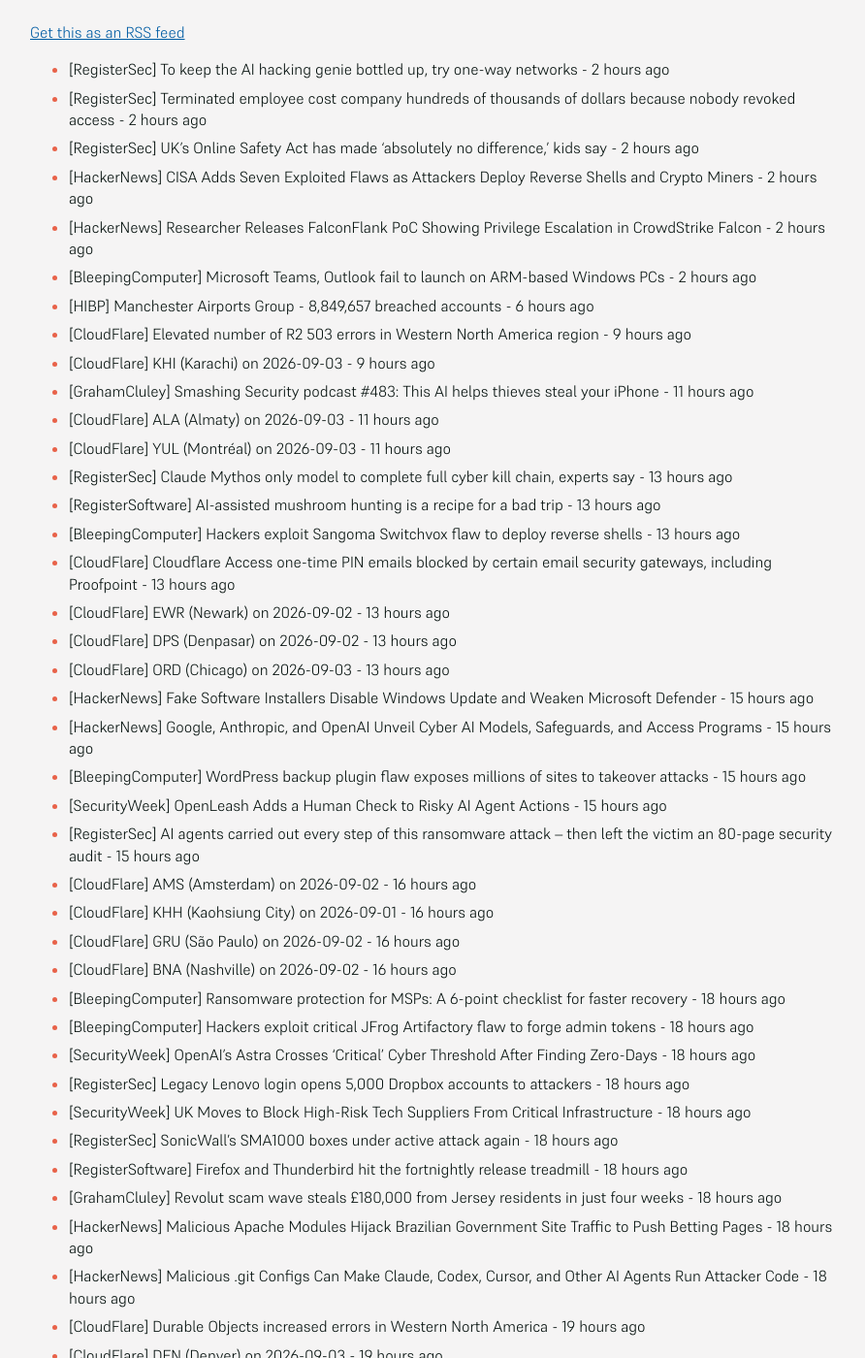
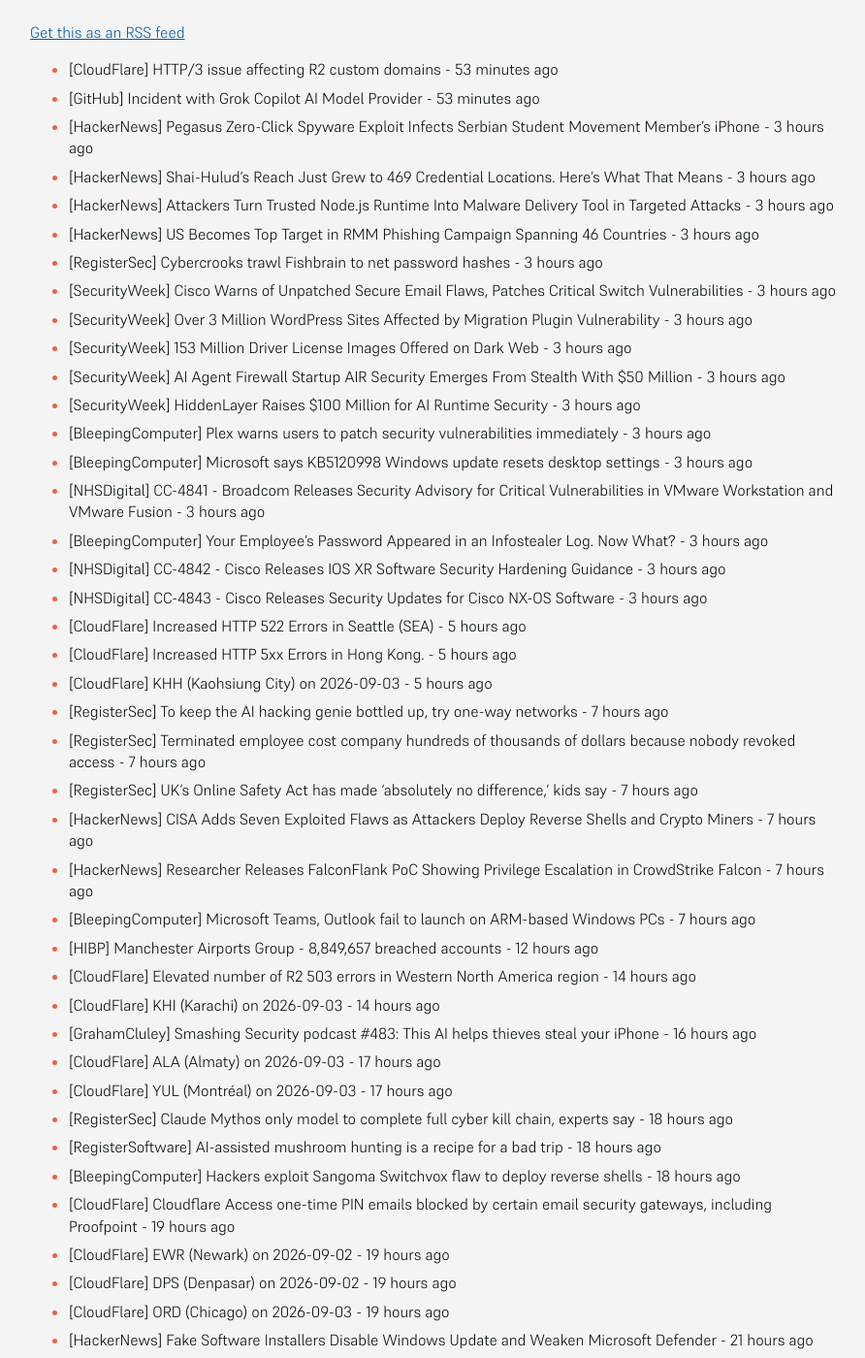
Before and after one commit to SecOpsNews/news, a Jekyll site: the page built from index.md, in a window 1280 px wide and 1400 px high, scrolled down 214 px. Shown: the whole window at 97% size, without its empty margins (193-1085 px from the left). Built offline with Jekyll 4.4.1, drawn with Linux system fonts in a browser that asks for light colours; some of the changed text lies outside the part shown.

Commit message:
New Feed

```diff
--- a/index.md
+++ b/index.md
@@ -9,72 +9,93 @@ description: Latest Updates
 
 <!-- SecOps start -->
 
-- [RegisterSec] To keep the AI hacking genie bottled up, try one-way networks - 2 hours ago
-- [RegisterSec] Terminated employee cost company hundreds of thousands of dollars because nobody revoked access - 2 hours ago
-- [RegisterSec] UK's Online Safety Act has made 'absolutely no difference,' kids say - 2 hours ago
-- [HackerNews] CISA Adds Seven Exploited Flaws as Attackers Deploy Reverse Shells and Crypto Miners - 2 hours ago
-- [HackerNews] Researcher Releases FalconFlank PoC Showing Privilege Escalation in CrowdStrike Falcon - 2 hours ago
-- [BleepingComputer] Microsoft Teams, Outlook fail to launch on ARM-based Windows PCs - 2 hours ago
-- [HIBP] Manchester Airports Group - 8,849,657 breached accounts - 6 hours ago
-- [CloudFlare] Elevated number of R2 503 errors in Western North America region - 9 hours ago
-- [CloudFlare] KHI (Karachi) on 2026-09-03 - 9 hours ago
-- [GrahamCluley] Smashing Security podcast #483: This AI helps thieves steal your iPhone - 11 hours ago
-- [CloudFlare] ALA (Almaty) on 2026-09-03 - 11 hours ago
-- [CloudFlare] YUL (Montréal) on 2026-09-03 - 11 hours ago
-- [RegisterSec] Claude Mythos only model to complete full cyber kill chain, experts say - 13 hours ago
-- [RegisterSoftware] AI-assisted mushroom hunting is a recipe for a bad trip - 13 hours ago
-- [BleepingComputer] Hackers exploit Sangoma Switchvox flaw to deploy reverse shells - 13 hours ago
-- [CloudFlare] Cloudflare Access one-time PIN emails blocked by certain email security gateways, including Proofpoint - 13 hours ago
-- [CloudFlare] EWR (Newark) on 2026-09-02 - 13 hours ago
-- [CloudFlare] DPS (Denpasar) on 2026-09-02 - 13 hours ago
-- [CloudFlare] ORD (Chicago) on 2026-09-03 - 13 hours ago
-- [HackerNews] Fake Software Installers Disable Windows Update and Weaken Microsoft Defender - 15 hours ago
-- [HackerNews] Google, Anthropic, and OpenAI Unveil Cyber AI Models, Safeguards, and Access Programs - 15 hours ago
-- [BleepingComputer] WordPress backup plugin flaw exposes millions of sites to takeover attacks - 15 hours ago
-- [SecurityWeek] OpenLeash Adds a Human Check to Risky AI Agent Actions - 15 hours ago
-- [RegisterSec] AI agents carried out every step of this ransomware attack – then left the victim an 80-page security audit - 15 hours ago
-- [CloudFlare] AMS (Amsterdam) on 2026-09-02 - 16 hours ago
-- [CloudFlare] KHH (Kaohsiung City) on 2026-09-01 - 16 hours ago
-- [CloudFlare] GRU (São Paulo) on 2026-09-02 - 16 hours ago
-- [CloudFlare] BNA (Nashville) on 2026-09-02 - 16 hours ago
-- [BleepingComputer] Ransomware protection for MSPs: A 6-point checklist for faster recovery - 18 hours ago
-- [BleepingComputer] Hackers exploit critical JFrog Artifactory flaw to forge admin tokens - 18 hours ago
-- [SecurityWeek] OpenAI’s Astra Crosses ‘Critical’ Cyber Threshold After Finding Zero-Days - 18 hours ago
-- [RegisterSec] Legacy Lenovo login opens 5,000 Dropbox accounts to attackers - 18 hours ago
-- [SecurityWeek] UK Moves to Block High-Risk Tech Suppliers From Critical Infrastructure - 18 hours ago
-- [RegisterSec] SonicWall's SMA1000 boxes under active attack again - 18 hours ago
-- [RegisterSoftware] Firefox and Thunderbird hit the fortnightly release treadmill - 18 hours ago
-- [GrahamCluley] Revolut scam wave steals £180,000 from Jersey residents in just four weeks - 18 hours ago
-- [HackerNews] Malicious Apache Modules Hijack Brazilian Government Site Traffic to Push Betting Pages - 18 hours ago
-- [HackerNews] Malicious .git Configs Can Make Claude, Codex, Cursor, and Other AI Agents Run Attacker Code - 18 hours ago
-- [CloudFlare] Durable Objects increased errors in Western North America - 19 hours ago
-- [CloudFlare] DEN (Denver) on 2026-09-03 - 19 hours ago
-- [CloudFlare] SAN (San Diego) on 2026-09-03 - 19 hours ago
-- [CloudFlare] IAD (Ashburn) on 2026-09-03 - 19 hours ago
-- [CloudFlare] AMS (Amsterdam) on 2026-09-06 - 19 hours ago
-- [CloudFlare] AMS (Amsterdam) on 2026-09-07 - 19 hours ago
-- [CloudFlare] AMS (Amsterdam) on 2026-09-08 - 19 hours ago
-- [NHSDigital] CC-4840 - Exploitation of Zero-Day Vulnerabilities in SonicWall SMA1000 Series Appliances - 22 hours ago
-- [BleepingComputer] US charges Russian for infecting 80,000 freelancers with malware - 22 hours ago
-- [BleepingComputer] Microsoft Defender flags legitimate Google search links as malicious - 22 hours ago
-- [BleepingComputer] Dropbox accounts breached through Lenovo email verification flaw - 22 hours ago
-- [HackerNews] Extradited Russian Hacker Faces Charges Over Excel Malware Campaign That Infected Thousands - 22 hours ago
-- [HackerNews] GeoNetwork Fixes Unauthenticated RCE Chain Affecting Government Geoportal Backends - 22 hours ago
-- [HackerNews] Attackers Exploit Two SonicWall SMA 1000 Zero-Days That May Form an Attack Chain - 22 hours ago
-- [HackerNews] How to Secure Enterprise AI: From Adoption to Incident Readiness - 22 hours ago
-- [HackerNews] Meta Ads Push StreamRat Android Trojan That Can Gain Near-Complete Device Control - 22 hours ago
-- [HackerNews] BGP Hijack Delivers Malicious Virtualizor Update That Establishes Persistent Root Access - 22 hours ago
-- [SecurityWeek] Chrome and Firefox Updates Patch Dozens of Vulnerabilities - 22 hours ago
-- [HIBP] Manchester Airports Group - 8,728,451 breached accounts - 22 hours ago
-- [SecurityWeek] OpenAI’s Astra Becomes First Model to Cross Critical Cybersecurity Threshold - 22 hours ago
-- [SecurityWeek] Malicious Virtualizor Update Served via BGP Hijacking - 22 hours ago
-- [SecurityWeek] Anthropic Details Response to Security Incidents, Unveils Enterprise Safeguards - 22 hours ago
-- [SecurityWeek] Exploit Published for Fresh Cleo Harmony Vulnerability - 22 hours ago
-- [SecurityWeek] Rockwell Automation Patches Over a Dozen Vulnerabilities Across Products - 22 hours ago
-- [RegisterSec] UK cyber bill targets AI users, not the vendors building it - 22 hours ago
-- [CloudFlare] Increased latency in Taipei - 23 hours ago
-- [CloudFlare] TPA (Tampa) on 2026-09-03 - 23 hours ago
-- [CloudFlare] AMS (Amsterdam) on 2026-09-09 - 23 hours ago
+- [CloudFlare] HTTP/3 issue affecting R2 custom domains - 53 minutes ago
+- [GitHub] Incident with Grok Copilot AI Model Provider - 53 minutes ago
+- [HackerNews] Pegasus Zero-Click Spyware Exploit Infects Serbian Student Movement Member's iPhone - 3 hours ago
+- [HackerNews] Shai-Hulud's Reach Just Grew to 469 Credential Locations. Here's What That Means - 3 hours ago
+- [HackerNews] Attackers Turn Trusted Node.js Runtime Into Malware Delivery Tool in Targeted Attacks - 3 hours ago
+- [HackerNews] US Becomes Top Target in RMM Phishing Campaign Spanning 46 Countries - 3 hours ago
+- [RegisterSec] Cybercrooks trawl Fishbrain to net password hashes - 3 hours ago
+- [SecurityWeek] Cisco Warns of Unpatched Secure Email Flaws, Patches Critical Switch Vulnerabilities - 3 hours ago
+- [SecurityWeek] Over 3 Million WordPress Sites Affected by Migration Plugin Vulnerability - 3 hours ago
+- [SecurityWeek] 153 Million Driver License Images Offered on Dark Web - 3 hours ago
+- [SecurityWeek] AI Agent Firewall Startup AIR Security Emerges From Stealth With $50 Million - 3 hours ago
+- [SecurityWeek] HiddenLayer Raises $100 Million for AI Runtime Security - 3 hours ago
+- [BleepingComputer] Plex warns users to patch security vulnerabilities immediately - 3 hours ago
+- [BleepingComputer] Microsoft says KB5120998 Windows update resets desktop settings - 3 hours ago
+- [NHSDigital] CC-4841 - Broadcom Releases Security Advisory for Critical Vulnerabilities in VMware Workstation and VMware Fusion - 3 hours ago
+- [BleepingComputer] Your Employee’s Password Appeared in an Infostealer Log. Now What? - 3 hours ago
+- [NHSDigital] CC-4842 - Cisco Releases IOS XR Software Security Hardening Guidance - 3 hours ago
+- [NHSDigital] CC-4843 - Cisco Releases Security Updates for Cisco NX-OS Software - 3 hours ago
+- [CloudFlare] Increased HTTP 522 Errors  in Seattle (SEA) - 5 hours ago
+- [CloudFlare] Increased HTTP 5xx Errors in Hong Kong. - 5 hours ago
+- [CloudFlare] KHH (Kaohsiung City) on 2026-09-03 - 5 hours ago
+- [RegisterSec] To keep the AI hacking genie bottled up, try one-way networks - 7 hours ago
+- [RegisterSec] Terminated employee cost company hundreds of thousands of dollars because nobody revoked access - 7 hours ago
+- [RegisterSec] UK's Online Safety Act has made 'absolutely no difference,' kids say - 7 hours ago
+- [HackerNews] CISA Adds Seven Exploited Flaws as Attackers Deploy Reverse Shells and Crypto Miners - 7 hours ago
+- [HackerNews] Researcher Releases FalconFlank PoC Showing Privilege Escalation in CrowdStrike Falcon - 7 hours ago
+- [BleepingComputer] Microsoft Teams, Outlook fail to launch on ARM-based Windows PCs - 7 hours ago
+- [HIBP] Manchester Airports Group - 8,849,657 breached accounts - 12 hours ago
+- [CloudFlare] Elevated number of R2 503 errors in Western North America region - 14 hours ago
+- [CloudFlare] KHI (Karachi) on 2026-09-03 - 14 hours ago
+- [GrahamCluley] Smashing Security podcast #483: This AI helps thieves steal your iPhone - 16 hours ago
+- [CloudFlare] ALA (Almaty) on 2026-09-03 - 17 hours ago
+- [CloudFlare] YUL (Montréal) on 2026-09-03 - 17 hours ago
+- [RegisterSec] Claude Mythos only model to complete full cyber kill chain, experts say - 18 hours ago
+- [RegisterSoftware] AI-assisted mushroom hunting is a recipe for a bad trip - 18 hours ago
+- [BleepingComputer] Hackers exploit Sangoma Switchvox flaw to deploy reverse shells - 18 hours ago
+- [CloudFlare] Cloudflare Access one-time PIN emails blocked by certain email security gateways, including Proofpoint - 19 hours ago
+- [CloudFlare] EWR (Newark) on 2026-09-02 - 19 hours ago
+- [CloudFlare] DPS (Denpasar) on 2026-09-02 - 19 hours ago
+- [CloudFlare] ORD (Chicago) on 2026-09-03 - 19 hours ago
+- [HackerNews] Fake Software Installers Disable Windows Update and Weaken Microsoft Defender - 21 hours ago
+- [HackerNews] Google, Anthropic, and OpenAI Unveil Cyber AI Models, Safeguards, and Access Programs - 21 hours ago
+- [BleepingComputer] WordPress backup plugin flaw exposes millions of sites to takeover attacks - 21 hours ago
+- [SecurityWeek] OpenLeash Adds a Human Check to Risky AI Agent Actions - 21 hours ago
+- [RegisterSec] AI agents carried out every step of this ransomware attack – then left the victim an 80-page security audit - 21 hours ago
+- [CloudFlare] AMS (Amsterdam) on 2026-09-02 - 21 hours ago
+- [CloudFlare] KHH (Kaohsiung City) on 2026-09-01 - 21 hours ago
+- [CloudFlare] GRU (São Paulo) on 2026-09-02 - 21 hours ago
+- [CloudFlare] BNA (Nashville) on 2026-09-02 - 21 hours ago
+- [BleepingComputer] Ransomware protection for MSPs: A 6-point checklist for faster recovery - 1 day ago
+- [BleepingComputer] Hackers exploit critical JFrog Artifactory flaw to forge admin tokens - 1 day ago
+- [SecurityWeek] OpenAI’s Astra Crosses ‘Critical’ Cyber Threshold After Finding Zero-Days - 1 day ago
+- [RegisterSec] Legacy Lenovo login opens 5,000 Dropbox accounts to attackers - 1 day ago
+- [SecurityWeek] UK Moves to Block High-Risk Tech Suppliers From Critical Infrastructure - 1 day ago
+- [RegisterSec] SonicWall's SMA1000 boxes under active attack again - 1 day ago
+- [RegisterSoftware] Firefox and Thunderbird hit the fortnightly release treadmill - 1 day ago
+- [GrahamCluley] Revolut scam wave steals £180,000 from Jersey residents in just four weeks - 1 day ago
+- [HackerNews] Malicious Apache Modules Hijack Brazilian Government Site Traffic to Push Betting Pages - 1 day ago
+- [HackerNews] Malicious .git Configs Can Make Claude, Codex, Cursor, and Other AI Agents Run Attacker Code - 1 day ago
+- [CloudFlare] Durable Objects increased errors in Western North America - 1 day ago
+- [CloudFlare] DEN (Denver) on 2026-09-03 - 1 day ago
+- [CloudFlare] SAN (San Diego) on 2026-09-03 - 1 day ago
+- [CloudFlare] IAD (Ashburn) on 2026-09-03 - 1 day ago
+- [CloudFlare] AMS (Amsterdam) on 2026-09-06 - 1 day ago
+- [CloudFlare] AMS (Amsterdam) on 2026-09-07 - 1 day ago
+- [CloudFlare] AMS (Amsterdam) on 2026-09-08 - 1 day ago
+- [NHSDigital] CC-4840 - Exploitation of Zero-Day Vulnerabilities in SonicWall SMA1000 Series Appliances - 1 day ago
+- [BleepingComputer] US charges Russian for infecting 80,000 freelancers with malware - 1 day ago
+- [BleepingComputer] Microsoft Defender flags legitimate Google search links as malicious - 1 day ago
+- [BleepingComputer] Dropbox accounts breached through Lenovo email verification flaw - 1 day ago
+- [HackerNews] Extradited Russian Hacker Faces Charges Over Excel Malware Campaign That Infected Thousands - 1 day ago
+- [HackerNews] GeoNetwork Fixes Unauthenticated RCE Chain Affecting Government Geoportal Backends - 1 day ago
+- [HackerNews] Attackers Exploit Two SonicWall SMA 1000 Zero-Days That May Form an Attack Chain - 1 day ago
+- [HackerNews] How to Secure Enterprise AI: From Adoption to Incident Readiness - 1 day ago
+- [HackerNews] Meta Ads Push StreamRat Android Trojan That Can Gain Near-Complete Device Control - 1 day ago
+- [HackerNews] BGP Hijack Delivers Malicious Virtualizor Update That Establishes Persistent Root Access - 1 day ago
+- [SecurityWeek] Chrome and Firefox Updates Patch Dozens of Vulnerabilities - 1 day ago
+- [HIBP] Manchester Airports Group - 8,728,451 breached accounts - 1 day ago
+- [SecurityWeek] OpenAI’s Astra Becomes First Model to Cross Critical Cybersecurity Threshold - 1 day ago
+- [SecurityWeek] Malicious Virtualizor Update Served via BGP Hijacking - 1 day ago
+- [SecurityWeek] Anthropic Details Response to Security Incidents, Unveils Enterprise Safeguards - 1 day ago
+- [SecurityWeek] Exploit Published for Fresh Cleo Harmony Vulnerability - 1 day ago
+- [SecurityWeek] Rockwell Automation Patches Over a Dozen Vulnerabilities Across Products - 1 day ago
+- [RegisterSec] UK cyber bill targets AI users, not the vendors building it - 1 day ago
+- [CloudFlare] Increased latency in Taipei - 1 day ago
+- [CloudFlare] TPA (Tampa) on 2026-09-03 - 1 day ago
+- [CloudFlare] AMS (Amsterdam) on 2026-09-09 - 1 day ago
 - [HackerNews] Authorities Turn Sality's P2P Network Against Itself, Cutting Off New Malware Payloads - 1 day ago
 - [HackerNews] Attackers Exploit Critical Switchvox Flaw to Deploy Reverse Shells Without Credentials - 1 day ago
 - [HackerNews] Researchers Use Claude to Port Pre-Auth RCE Exploit From One PLC Model to Another - 1 day ago
@@ -105,34 +126,32 @@ description: Latest Updates
 - [HackerNews] Attackers Exploit Critical JFrog Artifactory Flaw to Mint Admin Tokens Days After Disclosure - 1 day ago
 - [SecurityWeek] Coast Guard Establishes Office of Maritime Cybersecurity Policy - 1 day ago
 - [SecurityWeek] Sevii Targets AI-Speed Attacks With Preemptive Autonomous Defense - 1 day ago
-- [GCP] UPDATE: Multiple products in us-central1-b are experiencing network service degradation. - 1 day ago
-- [GCP] UPDATE: Multiple products in us-central1-b are experiencing network service degradation. - 1 day ago
-- [RegisterSec] 33-hour BGP hijack of Softaculous traffic prompts security scramble - 1 day ago
-- [HackerNews] Iranian Hackers Pose as Recruiters to Deliver Cross-Platform RATs Through Coding Tests - 1 day ago
-- [HackerNews] 13 Malicious Packagist Packages Target Unpatched iPhones to Steal Crypto Wallet Seeds - 1 day ago
-- [BleepingComputer] Nearly 22,000 Microsoft Exchange servers vulnerable to hijack attacks - 1 day ago
-- [BleepingComputer] Why Even the Best Edge Security Still Misses High-Risk Sessions - 1 day ago
-- [BleepingComputer] Novocure data breach affects more than 1,400 cancer patients - 1 day ago
-- [BleepingComputer] Hackers push malicious Virtualizor update in BGP hijacking attack - 1 day ago
-- [SecurityWeek] Hackers Start Exploiting Critical Langflow Vulnerability - 1 day ago
-- [SecurityWeek] Experiment: Porting a PLC Exploit With AI Takes Hours and Hundreds of Dollars - 1 day ago
-- [GitHub] Delays in commit processing - 1 day ago
-- [HIBP] Questel - 1,226,209 breached accounts - 1 day ago
-- [SecurityWeek] WatchGuard Patches Critical Vulnerabilities - 1 day ago
-- [BleepingComputer] Massive Microsoft 365 outage causes auth issues, service failures - 1 day ago
-- [SecurityWeek] 9.5 Million Impacted by Aesto Health Data Breach - 1 day ago
-- [HackerNews] Attackers Exploit Critical Langflow and Rails Flaws in Credential-Probing and C2 Activity - 1 day ago
-- [BleepingComputer] Recently patched PaperCut zero-days used in data theft attacks - 1 day ago
-- [SecurityWeek] Critical JFrog Artifactory Vulnerability Reportedly Exploited in the Wild - 1 day ago
-- [HackerNews] Russia-Aligned UAC-0099 Plants Nuclear Weapon Prompt in Malware to Disrupt AI Analysis - 1 day ago
-- [BleepingComputer] Five Venezuelans plead guilty to ATM jackpotting attacks in US - 1 day ago
-- [SecurityWeek] Ransomware Gang Claims Nutex Health Data Breach - 1 day ago
-- [HackerNews] Attackers Steal METR API Key and Consume AI Credits Worth About $600,000 - 1 day ago
-- [SecurityWeek] Five Venezuelans Plead Guilty in US Court to ATM Jackpotting - 1 day ago
-- [HackerNews] Threat Actors Don’t Want Better Attacks. They Want Repeatable Ones - 1 day ago
-- [CloudFlare] Requests from wrangler or other OAuth clients may experience elevated errors - 1 day ago
-- [SecurityWeek] PaperCut Exploitation Escalates to Active Intrusions - 2 days ago
-- [CloudFlare] HKG (Hong Kong) on 2026-09-01 - 2 days ago
+- [GCP] UPDATE: Multiple products in us-central1-b are experiencing network service degradation. - 2 days ago
+- [GCP] UPDATE: Multiple products in us-central1-b are experiencing network service degradation. - 2 days ago
+- [RegisterSec] 33-hour BGP hijack of Softaculous traffic prompts security scramble - 2 days ago
+- [HackerNews] Iranian Hackers Pose as Recruiters to Deliver Cross-Platform RATs Through Coding Tests - 2 days ago
+- [HackerNews] 13 Malicious Packagist Packages Target Unpatched iPhones to Steal Crypto Wallet Seeds - 2 days ago
+- [BleepingComputer] Nearly 22,000 Microsoft Exchange servers vulnerable to hijack attacks - 2 days ago
+- [BleepingComputer] Why Even the Best Edge Security Still Misses High-Risk Sessions - 2 days ago
+- [BleepingComputer] Novocure data breach affects more than 1,400 cancer patients - 2 days ago
+- [BleepingComputer] Hackers push malicious Virtualizor update in BGP hijacking attack - 2 days ago
+- [SecurityWeek] Hackers Start Exploiting Critical Langflow Vulnerability - 2 days ago
+- [SecurityWeek] Experiment: Porting a PLC Exploit With AI Takes Hours and Hundreds of Dollars - 2 days ago
+- [GitHub] Delays in commit processing - 2 days ago
+- [HIBP] Questel - 1,226,209 breached accounts - 2 days ago
+- [SecurityWeek] WatchGuard Patches Critical Vulnerabilities - 2 days ago
+- [BleepingComputer] Massive Microsoft 365 outage causes auth issues, service failures - 2 days ago
+- [SecurityWeek] 9.5 Million Impacted by Aesto Health Data Breach - 2 days ago
+- [HackerNews] Attackers Exploit Critical Langflow and Rails Flaws in Credential-Probing and C2 Activity - 2 days ago
+- [BleepingComputer] Recently patched PaperCut zero-days used in data theft attacks - 2 days ago
+- [SecurityWeek] Critical JFrog Artifactory Vulnerability Reportedly Exploited in the Wild - 2 days ago
+- [HackerNews] Russia-Aligned UAC-0099 Plants Nuclear Weapon Prompt in Malware to Disrupt AI Analysis - 2 days ago
+- [BleepingComputer] Five Venezuelans plead guilty to ATM jackpotting attacks in US - 2 days ago
+- [SecurityWeek] Ransomware Gang Claims Nutex Health Data Breach - 2 days ago
+- [HackerNews] Attackers Steal METR API Key and Consume AI Credits Worth About $600,000 - 2 days ago
+- [SecurityWeek] Five Venezuelans Plead Guilty in US Court to ATM Jackpotting - 2 days ago
+- [HackerNews] Threat Actors Don’t Want Better Attacks. They Want Repeatable Ones - 2 days ago
+- [CloudFlare] Requests from wrangler or other OAuth clients may experience elevated errors - 2 days ago
 
 
 <!-- SecOps end -->
```
